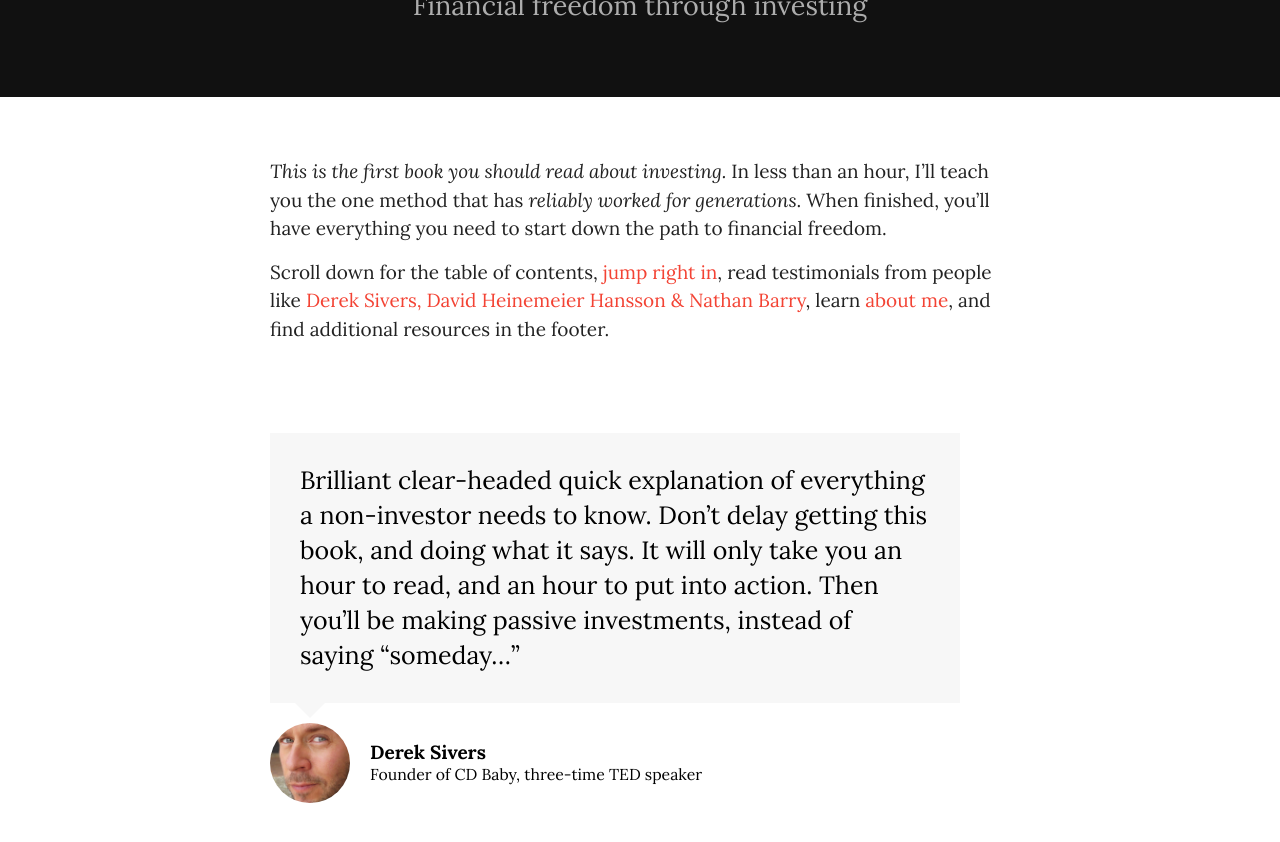
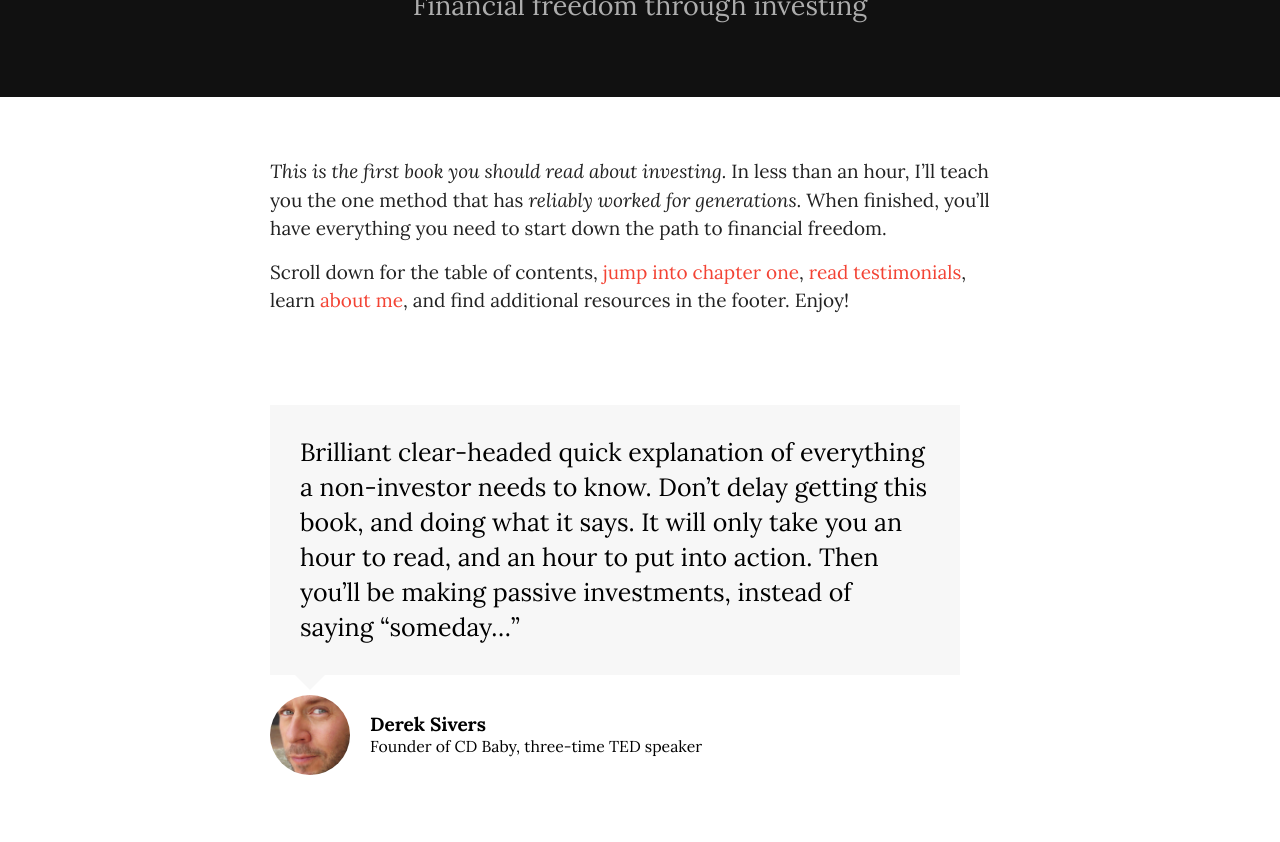
Before and after one commit to dafacto/moneyforsomething, a Jekyll site: the page built from index.md, in a window 1280 px wide and 900 px high, scrolled down 478 px. Shown: the top 842 px of the window. Built offline with Jekyll 4.4.1, drawn with Linux system fonts in a browser that asks for light colours; some web fonts are replaced.

Commit message:
Simplify home page

```diff
--- a/index.md
+++ b/index.md
@@ -6,4 +6,4 @@ intro: Financial freedom through investing
 
 *This is the first book you should read about investing.* In less than an hour, I'll teach you the one method that has *reliably worked for generations*. When finished, you’ll have everything you need to start down the path to financial freedom.
 
-Scroll down for the table of contents, [jump right in](/book/introduction/), read testimonials from people like [Derek Sivers, David Heinemeier Hansson & Nathan Barry](/praise/), learn [about me](/about/), and find additional resources in the footer.
+Scroll down for the table of contents, [jump into chapter one](/book/introduction/), [read testimonials](/praise/), learn [about me](/about/), and find additional resources in the footer. Enjoy!
```
